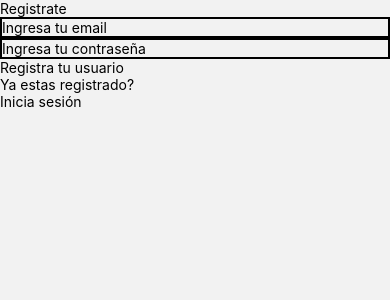
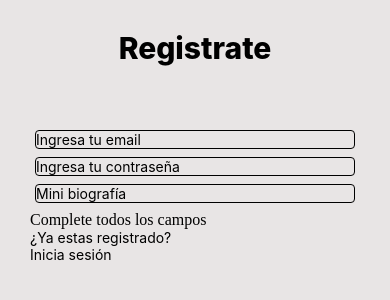
Before and after one commit to candedichiara/Proyecto-React-Native, a React Native app: screen /Register in a window 390 px wide. Shown: the top 300 px of the page. Built offline with nearby package versions, Linux system fonts and the light colour scheme.

Commit message:
css y arreglos

```diff
--- a/src/screens/Register/Register.js
+++ b/src/screens/Register/Register.js
@@ -8,6 +8,7 @@ class Register extends Component {
         this.state={
             email:'',
             password:'',
+            bio: '',
             error:''
         }
     }
@@ -21,8 +22,9 @@ class Register extends Component {
     render () {
         return (
             <View style={styles.container}>
-                <View>
-                    <Text>Registrate</Text>
+                <Text style={styles.text}>Registrate</Text>
+                <View style={styles.container2}>
+
                     <TextInput
                     style = {styles.input}
                     placeholder='Ingresa tu email'
@@ -36,15 +38,25 @@ class Register extends Component {
                     value={this.state.password}
                     secureTextEntry={true}
                     />
+                    <TextInput
+                    style = {styles.input}
+                    placeholder='Mini biografía'
+                    onChangeText={text => this.setState ({bio: text})}
+                    value={this.state.bio}
+                    />
 
                     <View>
-                        <TouchableOpacity onPress={() => this.register(this.state.email, this.state.password)}>
+                        {
+                            this.state.email.length > 0 && this.state.password.length > 0 && this.state.bio.length > 0?
+                            <TouchableOpacity onPress={() => this.register(this.state.email, this.state.password)} style={styles.boton}>
                             <Text>Registra tu usuario</Text>
-                        </TouchableOpacity>
+                            </TouchableOpacity>
+                            : 'Complete todos los campos'
+                        }
                     </View>
 
                     <View>
-                        <Text>Ya estas registrado?</Text>
+                        <Text>¿Ya estas registrado?</Text>
                         <TouchableOpacity onPress={()=> this.props.navigation.navigate('Login')}>
                             <Text>Inicia sesión</Text>
                         </TouchableOpacity>
@@ -60,8 +72,51 @@ class Register extends Component {
 }
 
 const styles = StyleSheet.create ({
+    container: {
+        backgroundColor: 'rgb(232,229,229)',
+        flex: 1
+    },
+    container2: {
+        marginLeft: 30,
+        marginRight: 30,
+        marginTop: 60,
+
+    },
     input: {
-        borderWidth:2
+        borderWidth: 1,
+        borderColor: 'black',
+        marginBottom: 8,
+        marginLeft: 5,
+        marginRight: 5,
+        borderRadius: 4,
+
+
+    },
+
+    text: {
+        marginBottom: 4,
+        marginLeft: 5,
+        marginRight: 5,
+        fontSize: 30,
+        fontWeight: 800,
+        marginTop: 30,
+        textAlign: 'center'
+    },
+
+    boton: {
+        backgroundColor: 'black',
+        marginLeft: 5,
+        marginBottom: 8,
+        borderWidth: 1,
+        marginRight: 250,
+        borderRadius: 4,
+        color:'white'
+    },
+
+    ingresar: {
+
+        color: 'white'
+
     }
 })
 
```
